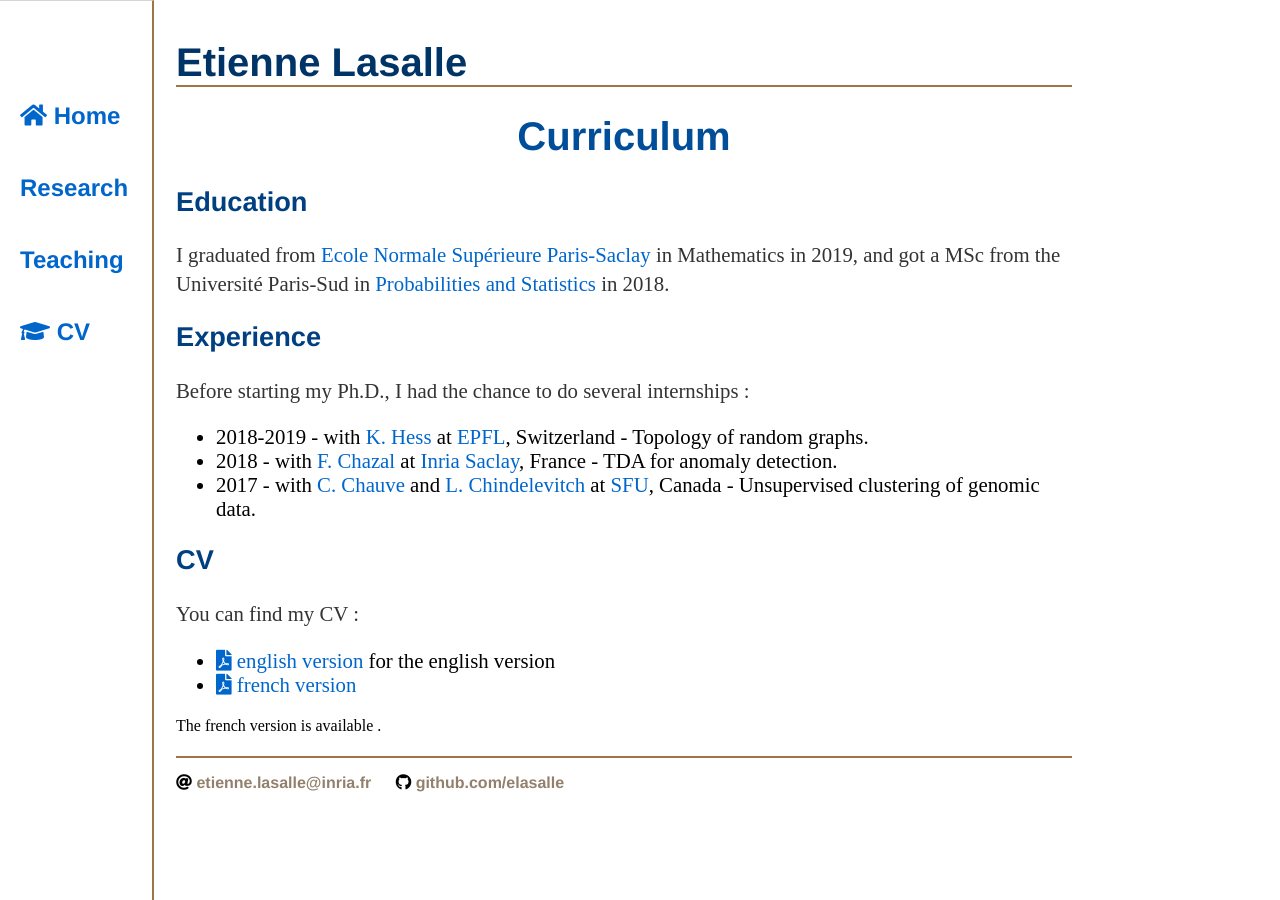
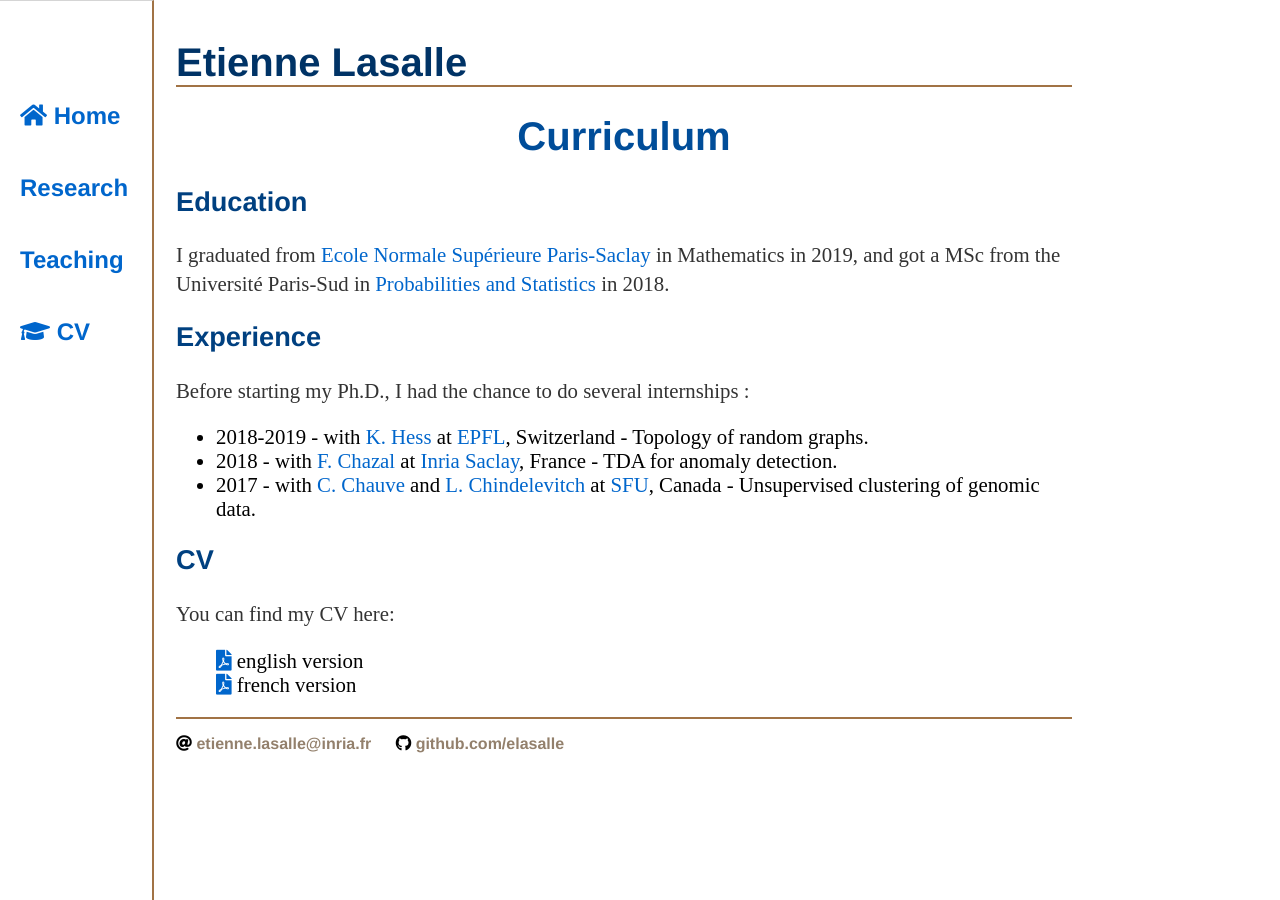
Before and after one commit to elasalle/elasalle.github.io, a Jekyll site: the page built from cv/index.html, in a window 1280 px wide. Built offline with Jekyll 4.4.1, drawn with Linux system fonts in a browser that asks for light colours.

Commit message:
Update index.html

```diff
--- a/cv/index.html
+++ b/cv/index.html
@@ -19,12 +19,9 @@ title: Etienne Lasalle, CV
     </ul>
 
     <h2 class="title2">CV</h2>
-	<p>You can find my CV : </p>
-	<ul class="normalsize">
-        	<li> <a href="CV_etienne_lasalle_en.pdf"><i class="fas fa-file-pdf"></i> english version</a> for the english version</li>
-        	<li> <a href="CV_etienne_lasalle_fr.pdf"><i class="fas fa-file-pdf"></i> french version</a> </li>
+	<p>You can find my CV here: </p>
+	<ul class="normalsize"  style="list-style-type:none;">
+        	<li> <a href="CV_etienne_lasalle_en.pdf"><i class="fas fa-file-pdf"></i></a> english version</li>
+        	<li> <a href="CV_etienne_lasalle_fr.pdf"><i class="fas fa-file-pdf"></i></a> french version</li>
 	</ul>
-
-	   The french version is available .
-	</p>
 </div><!-- /.blurb -->
```
